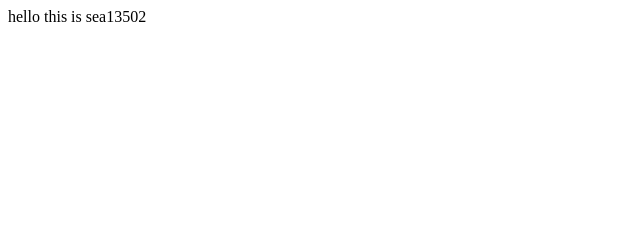
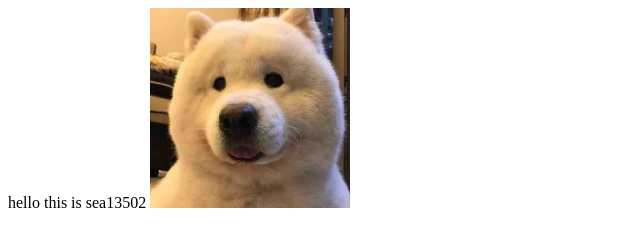
Before and after one commit to sea13502/sea13502.github.io, a plain HTML site: page index.html in a window 1280 px wide. Shown: the whole page, without its empty margins (0-640 px from the left). Drawn offline with Linux system fonts and the light colour scheme.

Commit message:
测试图片

```diff
--- a/index.html
+++ b/index.html
@@ -8,5 +8,6 @@
 </head>
 <body>
   hello this is sea13502
+  <img src="hello.jpg" width="200" alt="">
 </body>
 </html>
```
Also changed, not shown: hello.jpg (added).
